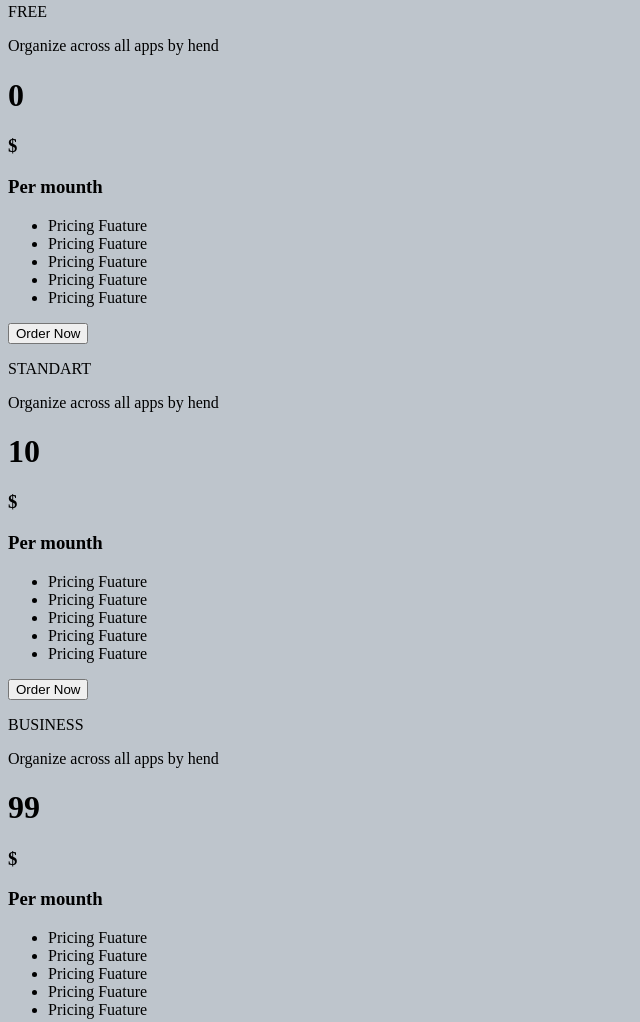
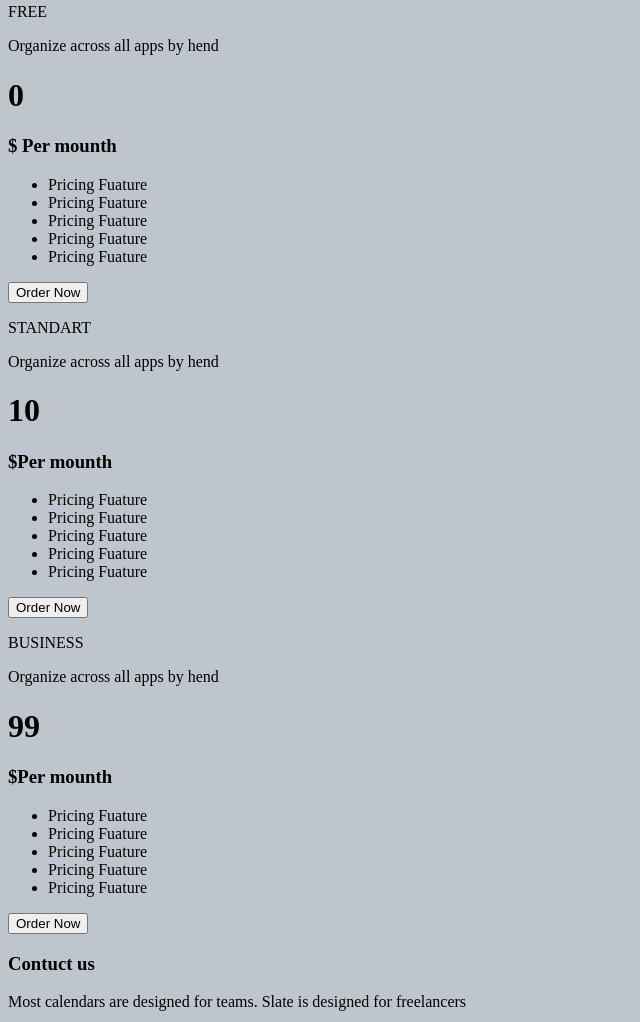
Before and after one commit to Dimid85/landing, a plain HTML site: page index.html in a window 1280 px wide. Shown: the part 3578-4600 px from the top of the page, without its empty margins (0-640 px from the left). Drawn offline with Linux system fonts and the light colour scheme.

Commit message:
HTML-code-full

```diff
--- a/index.html
+++ b/index.html
@@ -122,8 +122,7 @@
         <p>FREE</p>
         <p>Organize across all apps by hend</p>
         <h1>0</h1>
-        <h3>$<p>Per mounth</p>
-        </h3>
+        <h3>$ Per mounth</h3>
         <ul>
           <li>Pricing Fuature</li>
           <li>Pricing Fuature</li>
@@ -137,8 +136,7 @@
         <p>STANDART</p>
         <p>Organize across all apps by hend</p>
         <h1>10</h1>
-        <h3>$<p>Per mounth</p>
-        </h3>
+        <h3>$Per mounth</h3>
         <ul>
           <li>Pricing Fuature</li>
           <li>Pricing Fuature</li>
@@ -152,8 +150,7 @@
         <p>BUSINESS</p>
         <p>Organize across all apps by hend</p>
         <h1>99</h1>
-        <h3>$<p>Per mounth</p>
-        </h3>
+        <h3>$Per mounth</h3>
         <ul>
           <li>Pricing Fuature</li>
           <li>Pricing Fuature</li>
```
